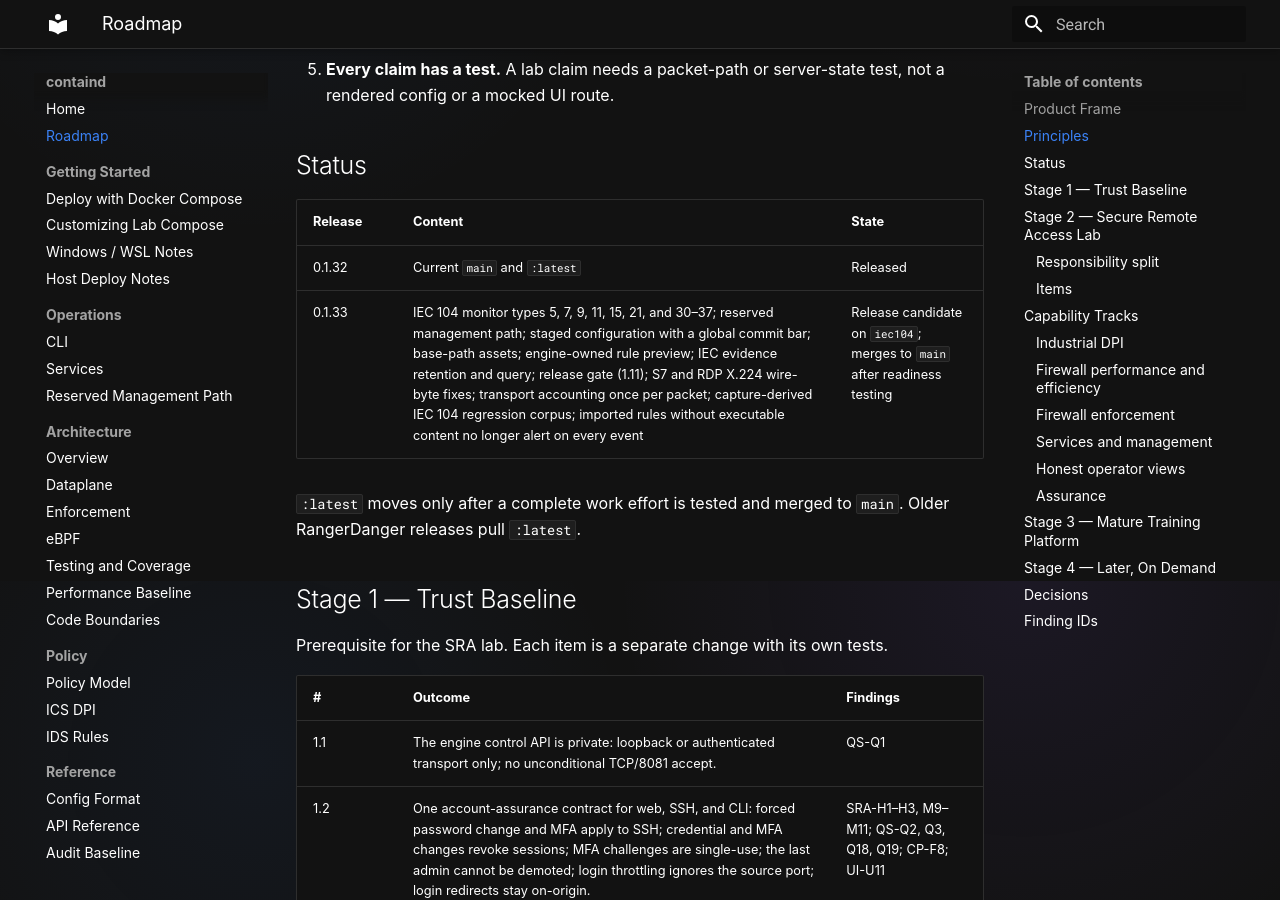
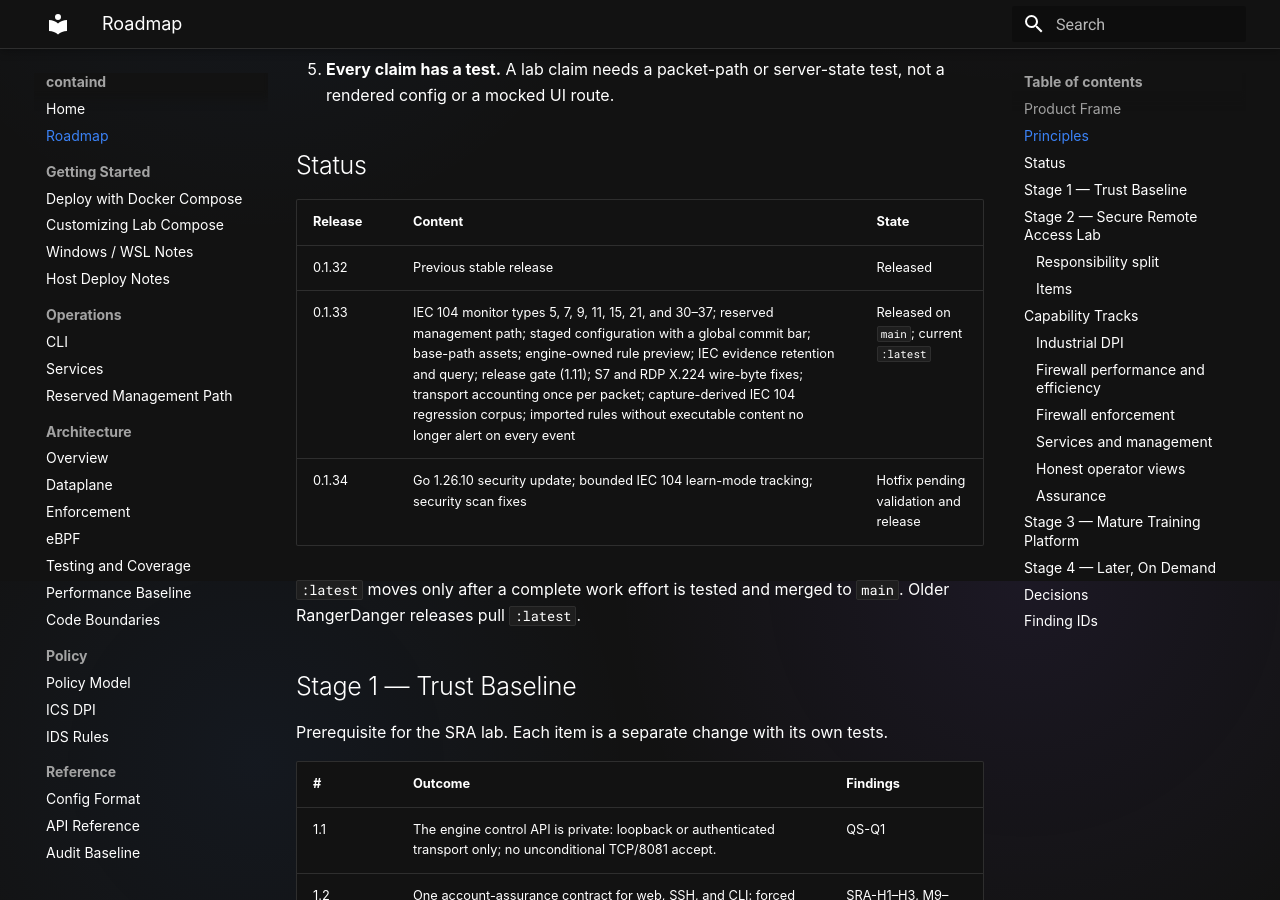
Before and after one commit to tonylturner/containd, an MkDocs documentation site: the page built from docs/mkdocs/roadmap.md, in a window 1280 px wide and 900 px high, scrolled down 1219 px. Built offline with MkDocs 1.6.1 and Material for MkDocs 9.7.7, drawn with Linux system fonts in a browser that asks for light colours.

Commit message:
docs: prepare containd 0.1.34 hotfix release

```diff
--- a/docs/mkdocs/roadmap.md
+++ b/docs/mkdocs/roadmap.md
@@ -50,8 +50,9 @@ protecting containerized workloads**.
 
 | Release | Content | State |
 |---|---|---|
-| 0.1.32 | Current `main` and `:latest` | Released |
-| 0.1.33 | IEC 104 monitor types 5, 7, 9, 11, 15, 21, and 30–37; reserved management path; staged configuration with a global commit bar; base-path assets; engine-owned rule preview; IEC evidence retention and query; release gate (1.11); S7 and RDP X.224 wire-byte fixes; transport accounting once per packet; capture-derived IEC 104 regression corpus; imported rules without executable content no longer alert on every event | Release candidate on `iec104`; merges to `main` after readiness testing |
+| 0.1.32 | Previous stable release | Released |
+| 0.1.33 | IEC 104 monitor types 5, 7, 9, 11, 15, 21, and 30–37; reserved management path; staged configuration with a global commit bar; base-path assets; engine-owned rule preview; IEC evidence retention and query; release gate (1.11); S7 and RDP X.224 wire-byte fixes; transport accounting once per packet; capture-derived IEC 104 regression corpus; imported rules without executable content no longer alert on every event | Released on `main`; current `:latest` |
+| 0.1.34 | Go 1.26.10 security update; bounded IEC 104 learn-mode tracking; security scan fixes | Hotfix pending validation and release |
 
 `:latest` moves only after a complete work effort is tested and merged to
 `main`. Older RangerDanger releases pull `:latest`.
```
Also changed, not shown: CHANGELOG.md, 1 other file.
